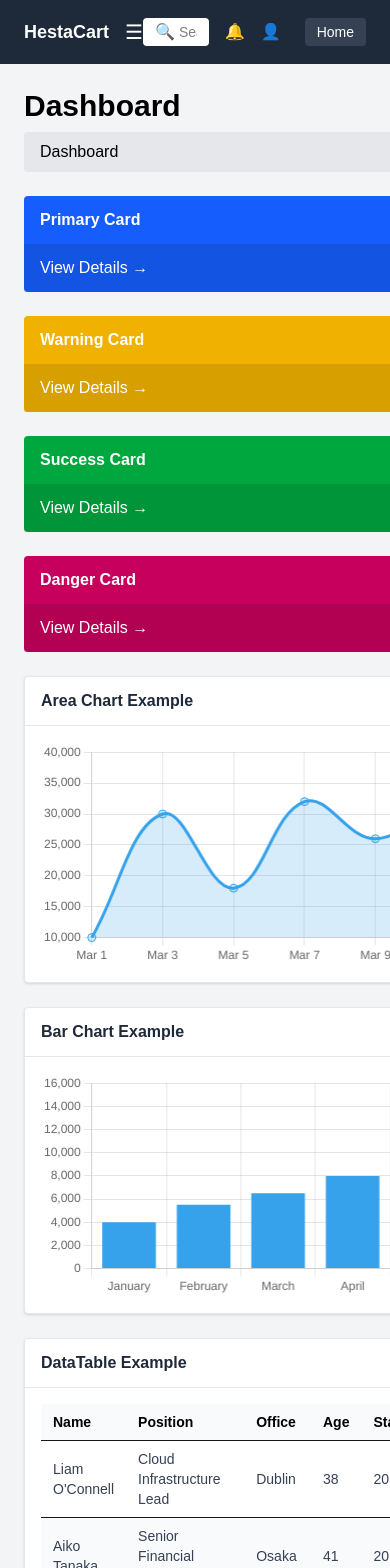
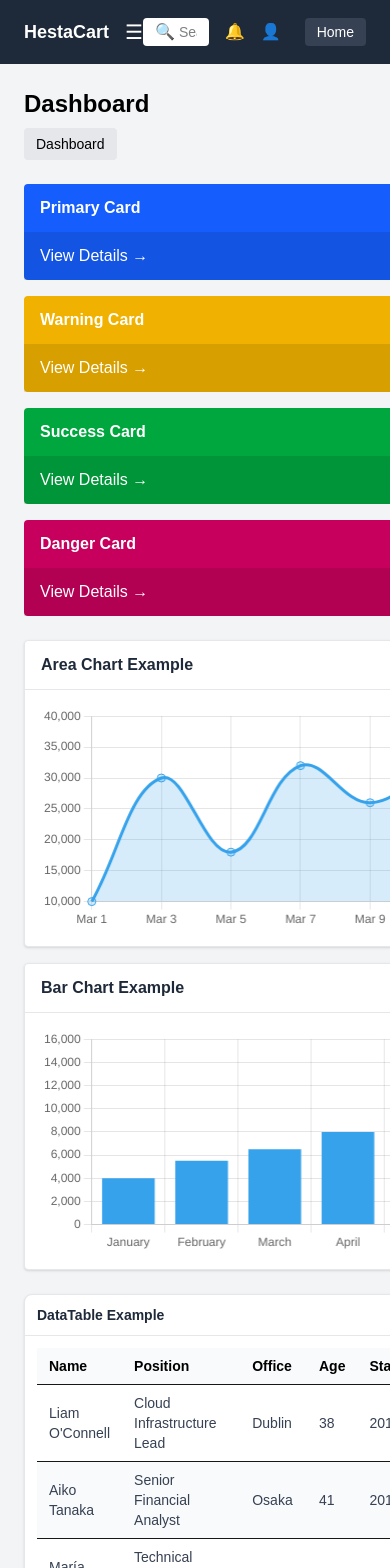
Before and after one commit to devansh-hestabit/Training, a Next.js app in the folder Week3/week3-next-tailwind-frontend/: page /dashboard in a window 390 px wide. Shown: the top 1568 px of the page. Built offline with nearby package versions, Linux system fonts and the light colour scheme.

Commit message:
Responsive elements added ( Sidebar , dashboard pafe and table card )

```diff
--- a/Week3/week3-next-tailwind-frontend/app/dashboard/page.jsx
+++ b/Week3/week3-next-tailwind-frontend/app/dashboard/page.jsx
@@ -5,19 +5,32 @@ import BarChart from "@/components/charts/BarChart";
 import TableCard from "@/components/ui/TableCard";
 import DataTable from "@/components/tables/DataTable";
 
+export const metadata = {
+  title: "Dashboard | HestaCart",
+  description:
+    "HestaCart dashboard provides real-time insights, analytics, and tools to manage your business efficiently.",
+  robots: {
+    index: false,
+    follow: false,
+  },
+};
+
 export default function DashboardPage() {
   return (
-    <div className="space-y-6">
+    <div className="space-y-6 sm:space-y-8">
       {/* Page Title */}
       <div>
-        <h1 className="text-3xl font-semibold text-black">Dashboard</h1>
-        <div className="bg-gray-200 px-4 py-2 rounded mt-2 text-black">
+        <h1 className="text-2xl sm:text-3xl font-semibold text-black">
+          Dashboard
+        </h1>
+
+        <div className="bg-gray-200 px-3 py-1.5 sm:px-4 sm:py-2 rounded mt-2 text-sm sm:text-base text-black w-fit">
           Dashboard
         </div>
       </div>
 
       {/* Cards */}
-      <div className="grid grid-cols-1 md:grid-cols-2 lg:grid-cols-4 gap-6">
+      <div className="grid grid-cols-1 sm:grid-cols-2 lg:grid-cols-4 gap-4 sm:gap-6">
         <Card title="Primary Card" color="bg-blue-600">
           View Details →
         </Card>
@@ -36,7 +49,7 @@ export default function DashboardPage() {
       </div>
 
       {/* Charts Section */}
-      <div className="grid grid-cols-1 lg:grid-cols-2 gap-6">
+      <div className="grid grid-cols-1 lg:grid-cols-2 gap-4 sm:gap-6">
         <ChartCard title="Area Chart Example">
           <AreaChart />
         </ChartCard>
@@ -47,7 +60,6 @@ export default function DashboardPage() {
       </div>
 
       {/* Table Section */}
-
       <TableCard title="DataTable Example">
         <DataTable />
       </TableCard>
--- a/Week3/week3-next-tailwind-frontend/components/ui/Sidebar.jsx
+++ b/Week3/week3-next-tailwind-frontend/components/ui/Sidebar.jsx
@@ -1,14 +1,19 @@
 "use client";
+
 import Link from "next/link";
+
 export default function Sidebar({ isOpen }) {
   return (
     <aside
-      className={`bg-gray-900 text-gray-300 min-h-[calc(100vh-4rem)]
+      className={`
+        fixed sm:static top-16 left-0 z-40
+        bg-gray-900 text-gray-300
+        h-[calc(100vh-4rem)]
         transition-all duration-300 ease-in-out
         ${isOpen ? "w-64" : "w-0 overflow-hidden"}
       `}
     >
-      <nav className="px-4 py-6 space-y-6">
+      <nav className="px-4 py-6 space-y-6 w-64">
         {/* CORE */}
         <div>
           <p className="text-xs uppercase text-gray-500 mb-3">Core</p>
@@ -17,8 +22,7 @@ export default function Sidebar({ isOpen }) {
             href="/dashboard"
             className="flex items-center gap-3 text-white px-3 py-2 rounded hover:bg-gray-800"
           >
-            <span>📊</span>
-            <span>Dashboard</span>
+            📊 Dashboard
           </Link>
         </div>
 
@@ -27,19 +31,16 @@ export default function Sidebar({ isOpen }) {
           <p className="text-xs uppercase text-gray-500 mb-3">Interface</p>
 
           <div className="space-y-2">
-            <div className="flex items-center justify-between px-3 py-2 rounded hover:bg-gray-800 cursor-pointer">
-              <span>Layouts</span>
-              <span>›</span>
+            <div className="flex justify-between px-3 py-2 rounded hover:bg-gray-800 cursor-pointer">
+              Layouts <span>›</span>
             </div>
 
-            <div className="flex items-center justify-between px-3 py-2 rounded hover:bg-gray-800 cursor-pointer">
-              <span>Pages</span>
-              <span>›</span>
+            <div className="flex justify-between px-3 py-2 rounded hover:bg-gray-800 cursor-pointer">
+              Pages <span>›</span>
             </div>
           </div>
         </div>
 
-        {/* ADDONS */}
         {/* ADDONS */}
         <div>
           <p className="text-xs uppercase text-gray-500 mb-3">Addons</p>
@@ -47,7 +48,7 @@ export default function Sidebar({ isOpen }) {
           <div className="space-y-2">
             <Link
               href="/dashboard/profile"
-              className="flex px-3 py-2 rounded hover:bg-gray-800 cursor-pointer"
+              className="block px-3 py-2 rounded hover:bg-gray-800"
             >
               Profile
             </Link>
--- a/Week3/week3-next-tailwind-frontend/components/ui/TableCard.jsx
+++ b/Week3/week3-next-tailwind-frontend/components/ui/TableCard.jsx
@@ -1,13 +1,22 @@
 export default function TableCard({ title, children }) {
   return (
-    <div className="bg-white border border-gray-200 rounded shadow-sm">
+    <div className="bg-white border border-gray-200 rounded-lg shadow-sm w-full">
       {/* Header */}
-      <div className="px-4 py-3 border-b border-gray-200 font-semibold text-gray-800">
+      <div
+        className="px-3 py-2.5 sm:px-4 sm:py-3
+                   border-b border-gray-200
+                   font-semibold text-sm sm:text-base
+                   text-gray-800"
+      >
         {title}
       </div>
 
       {/* Body */}
-      <div className="p-4 overflow-x-auto">
+      <div
+        className="p-3 sm:p-4
+                   overflow-x-auto
+                   max-w-full"
+      >
         {children}
       </div>
     </div>
```
